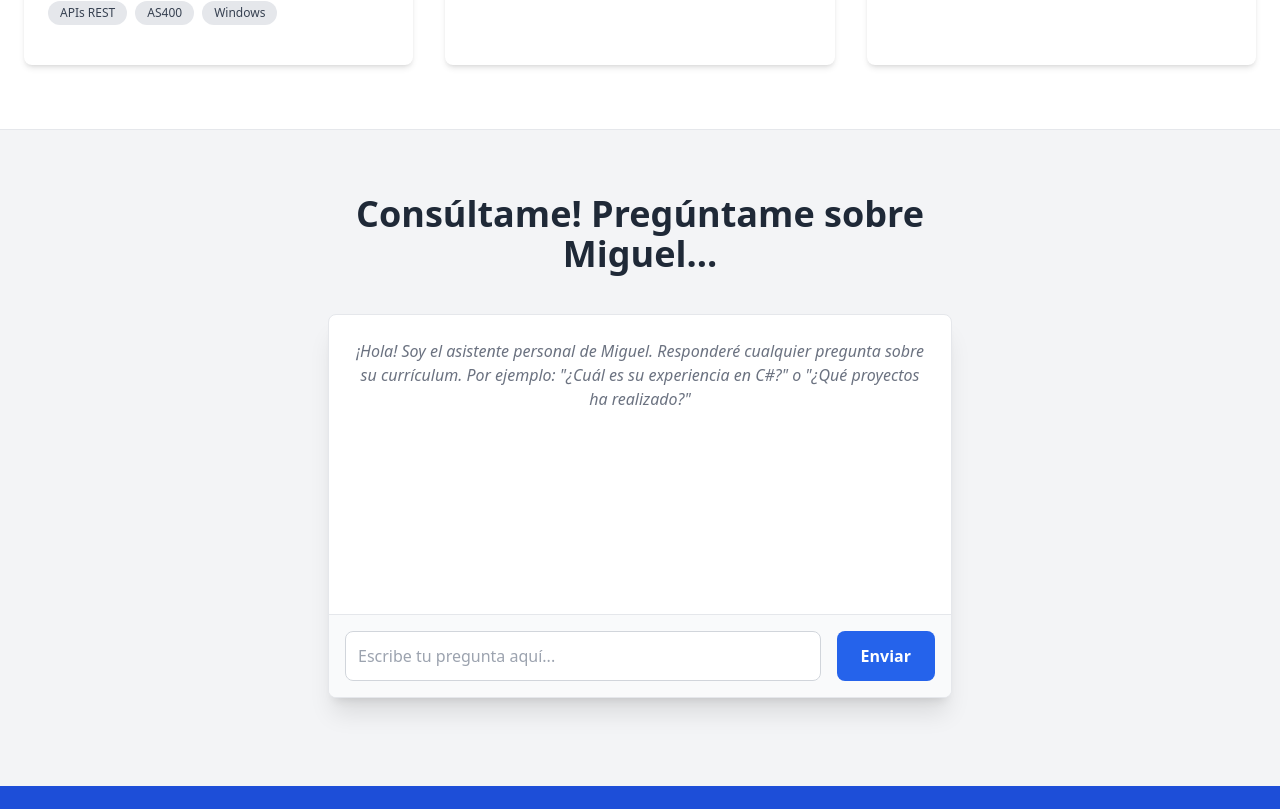
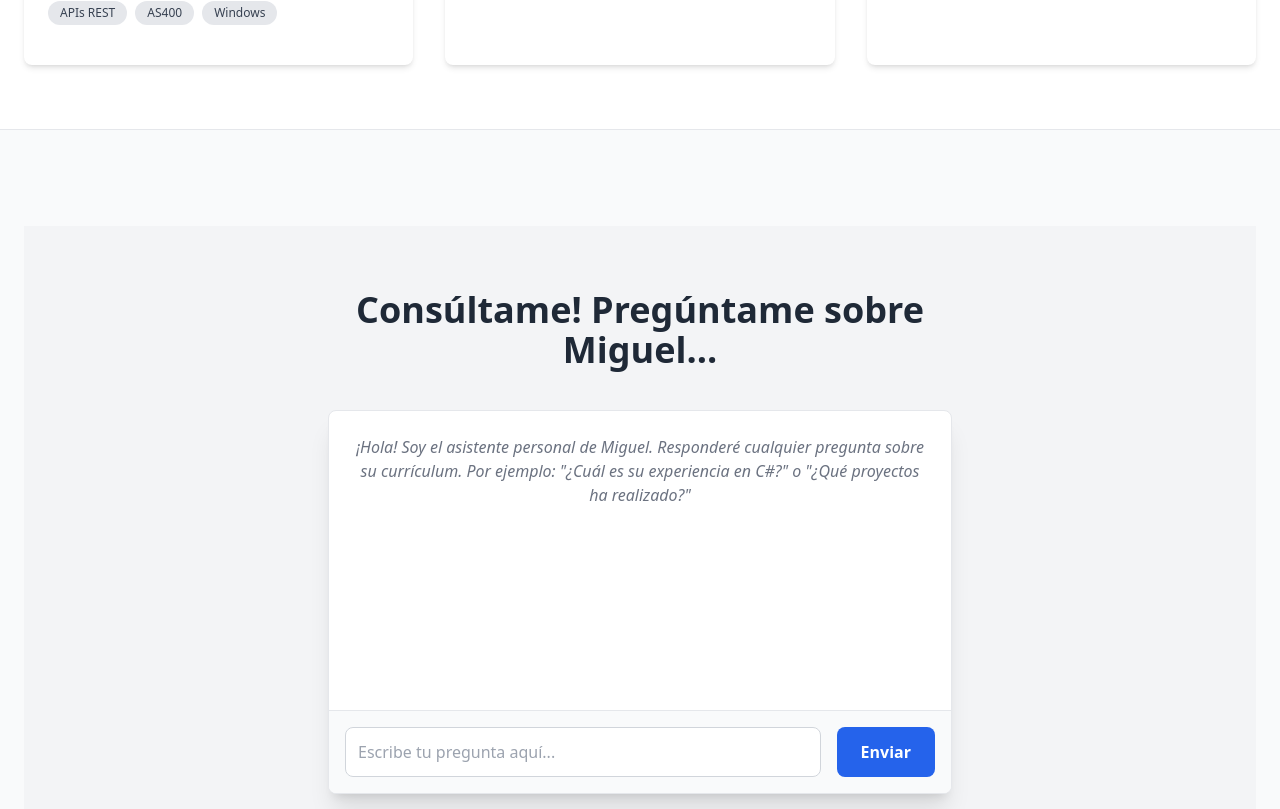
Before and after one commit to mmotal79/mi-cv-frontend, a React (Create React App) app: page / in a window 1280 px wide. Shown: the part 2711-3520 px from the top of the page. Built offline with nearby package versions, Linux system fonts and the light colour scheme.

Commit message:
Add files via upload

```diff
--- a/src/App.js
+++ b/src/App.js
@@ -8,17 +8,25 @@ import Projects from './components/Projects';
 import AIAgent from './components/AIAgent'; // ¡Añadido aquí!
 import Contact from './components/Contact';
 import Footer from './components/Footer';
+import Header from './components/Header.js';
 
 function App() {
   return (
     <div className="min-h-screen bg-gray-50 font-sans antialiased">
+	<Header /> {/* Agrega el Header aquí, antes de todas las secciones */}
+    <main>
       <HeroSection />
       <AboutMe />
       <Skills />
       <Projects />
-      <AIAgent /> {/* ¡Renderizado aquí! */}
-      <Contact />
-      <Footer />
+      <section id="ia-agent" className="py-16 md:py-24 bg-gray-50">
+          <div className="container mx-auto px-6">
+            <AIAgent /> {/* Solo una instancia de AIAgent aquí */}
+          </div>
+        </section>
+    </main>
+	<Contact />
+    <Footer />
     </div>
   );
 }
```
